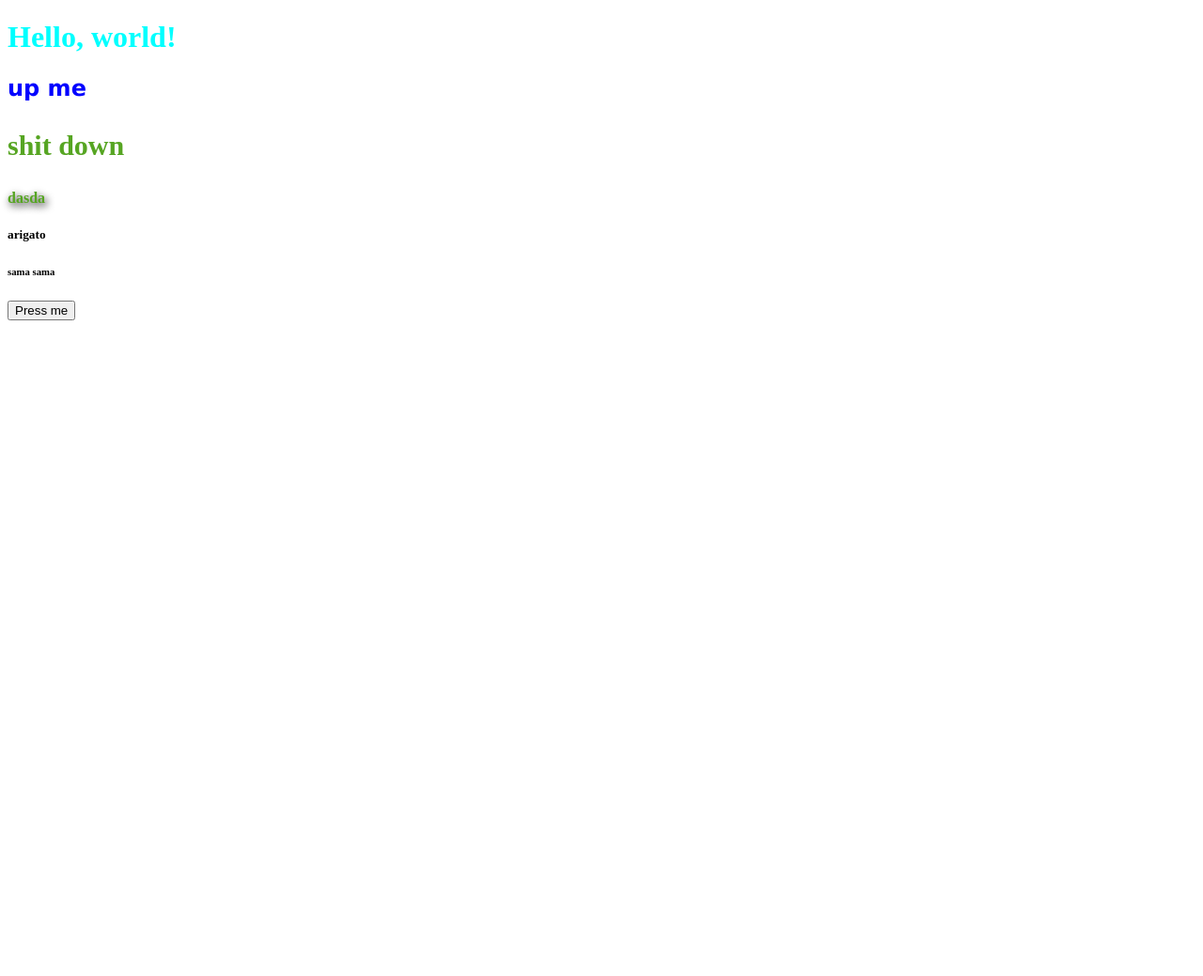
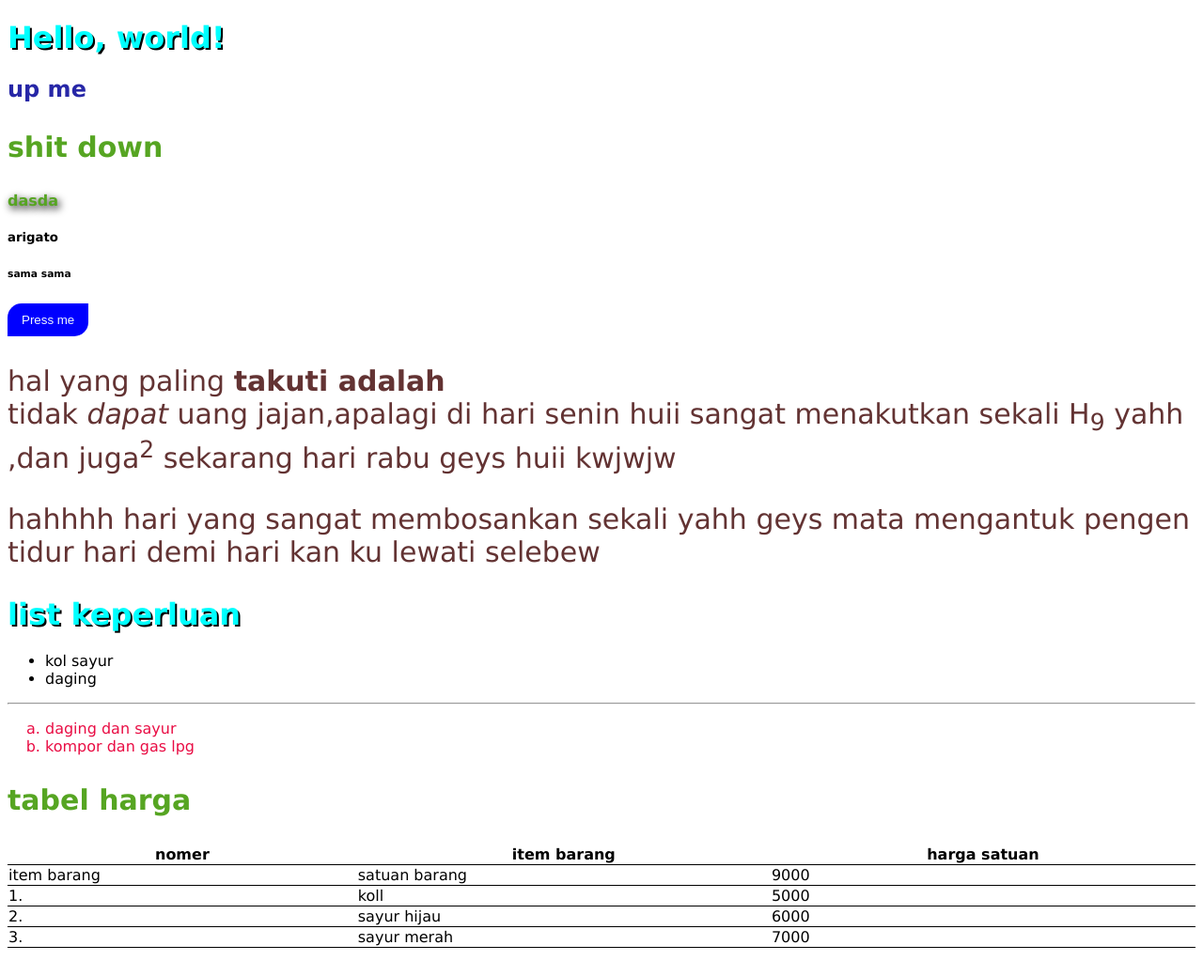
Before and after one commit to guntur2006/latihan0001, a plain HTML site: page index.html in a window 1280 px wide. Shown: the whole page at 94% size. Before the commit the page ends 800 px from the top, so only its background shows below. Drawn offline with Linux system fonts and the light colour scheme.

Commit message:
perubahan terakhir

```diff
--- a/index.html
+++ b/index.html
@@ -6,10 +6,30 @@
   <title>Hello World</title>
   <link href='/style.css' rel='stylesheet'>
   <style>
-    h1{color: aqua}
-    h2{color: blue;font-family: Verdana, Geneva, Tahoma, sans-serif;}
+    h1{color: aqua ;text-shadow: 2px 2px black;}
+    h2{color: rgb(39, 39, 167);font-family: Verdana, Geneva, Tahoma, sans-serif;}
     h3{color: #56a522;font-size: 30px;}
     h4{color: #56a522 ;text-shadow: 2px 3px 8px #000}
+button{
+  background-color: blue; color: aliceblue;
+  padding: 10px 15px 10px 15px;
+  border: none;
+  border-radius: 15px 0;
+}
+p{font-size: 30px;color: rgb(99, 51, 51);}
+table{
+  width: 100%;
+}
+table,th,td{
+  border-bottom: 1px solid black;
+  border-collapse: collapse;
+}
+th{
+  text-align: center;
+}
+tr:hover{
+  background-color: aqua;
+}
   </style>
 </head>
 <body>
@@ -20,6 +40,52 @@
   <h5>arigato</h5>
   <h6>sama sama</h6>
   <button onclick="console.log('hello');">Press me</button>
+  <p>hal yang paling <strong>takuti adalah </strong> <br> tidak <i>dapat</i> uang jajan,apalagi di hari senin huii sangat menakutkan sekali H<sub>9</sub> yahh ,dan juga<sup>2</sup> sekarang hari rabu geys huii kwjwjw</p>
+  <p>hahhhh hari yang sangat membosankan sekali yahh geys mata mengantuk pengen tidur hari demi hari kan ku lewati selebew</p>
+ <h1>list keperluan</h1>
+  <ul>
+  <li>kol sayur</li>
+  <li>daging</li></ul>
+  <hr>
+  <ol style="color: rgb(233, 13, 68); list-style: lower-alpha;">
+    <li>daging dan sayur</li>
+    <li>kompor dan gas lpg</li>
+  </ol>
+ <p>
+  <h3>tabel harga</h3>
+  <table>
+    <thead>
+      <tr>
+        <th>nomer</th>
+        <th>item barang</th>
+        <th>harga satuan</th>
+      </tr>
+  </thead>
+  <tbody>
+    <tr>
+      <td>item barang
+        <td>satuan barang</td>
+      <td>9000</td>
+    </tr>
+    <tr>
+      <td>1.</td>
+      <td>koll</td>
+      <td>5000</td>
+    </tr>
+    <tr>
+      <td>2.</td>
+      <td>sayur hijau</td>
+      <td>6000</td>
+    </tr>
+    <tr>
+      <td>3.</td>
+      <td>sayur merah</td>
+      <td>7000</td>
+    </tr>
+  </tbody>
+  </table>
+
+ </p>
   <script defer type="text/javascript" src="/main.js"></script>
 </body>
 </html>
--- a/style.css
+++ b/style.css
@@ -1,2 +1,6 @@
 /* Add styles here */
 h1{color: brown;}
+body{font-family: Verdana, Geneva, Tahoma, sans-serif;}
+button{
+    background-color: aquamarine;
+}
```
